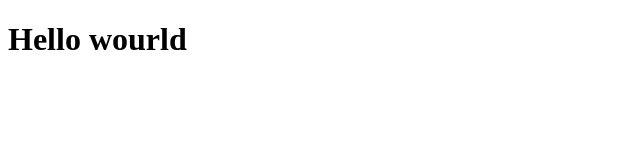
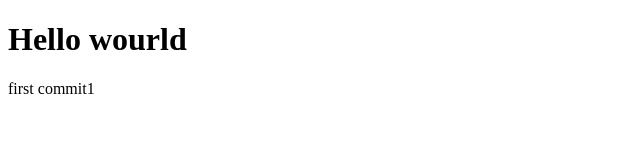
Before and after one commit to NazarZhuvaka/git, a plain HTML site: page index.html in a window 1280 px wide. Shown: the whole page, without its empty margins (0-640 px from the left). Drawn offline with Linux system fonts and the light colour scheme.

Commit message:
add text

```diff
--- a/index.html
+++ b/index.html
@@ -7,5 +7,6 @@
 </head>
 <body>
     <h1>Hello wourld</h1>
+    <p>first commit1</p>
 </body>
 </html>
```
